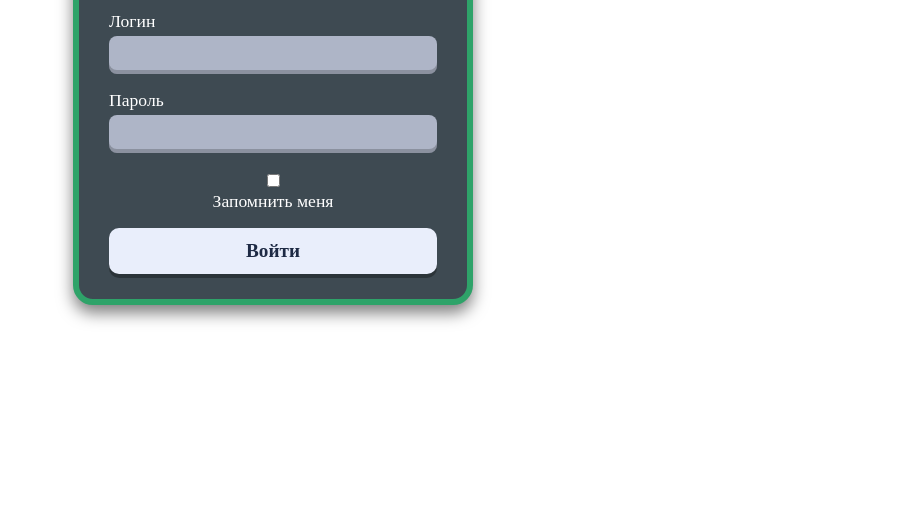
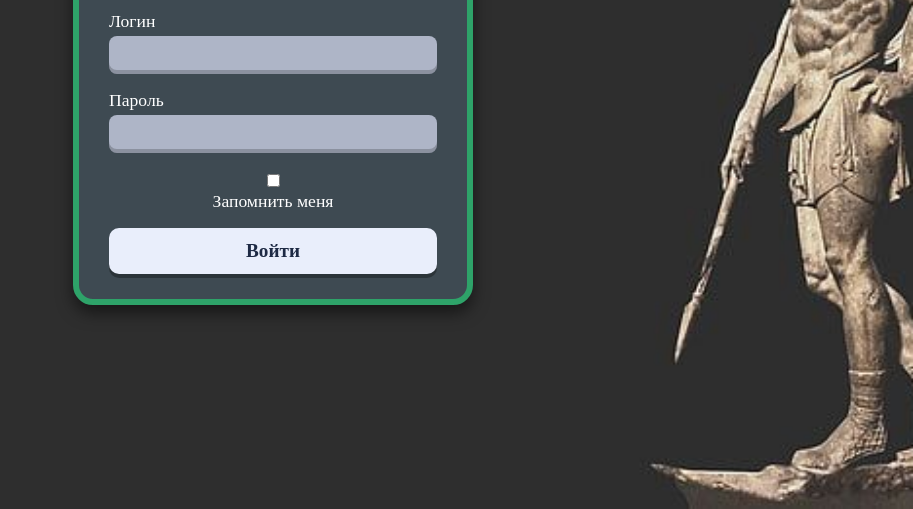
Before and after one commit to MaksinaND/AmbrosiaWEB, a plain HTML site: page login.html in a window 1280 px wide. Shown: the part 291-800 px from the top of the page, without its empty margins (367-1280 px from the left). Drawn offline with Linux system fonts and the light colour scheme; a web font is replaced by a local one.

Commit message:
Изменён путь к картинке для сайта

```diff
--- a/style.css
+++ b/style.css
@@ -14,7 +14,7 @@ table {margin: 20px auto; border-collapse: collapse; width: 80%;}
 th, td {border: 1px solid rgb(0, 9, 81); padding: 5px 10px; text-align: center;}
 
 /*<body class="background">, растягиваем на весь экран, flexbox режим, выравнивание вертикаль, горизонталь*/
-body.background {min-height: 100vh; margin: 0; display: flex; align-items: center; justify-content: center; background: url("images/background.png") center/cover no-repeat; padding: 20px;}
+body.background {min-height: 100vh; margin: 0; display: flex; align-items: center; justify-content: center; background: url("background.png") center/cover no-repeat; padding: 20px;}
 /*<main class="center">*/
 .center {display: flex; justify-content: center; align-items: center; width: 100%;}
 /*<form class="card">*/
@@ -36,4 +36,5 @@ body.background {min-height: 100vh; margin: 0; display: flex; align-items: cente
 .loginlink{display: block; width: max-content; margin: 8px auto 0; line-height: 0; padding: 0;}
 
 .loginpic{display: block; width: 64px; height: 64px;object-fit: contain; cursor: pointer; transition: transform .2s;}
+
 .loginpic:hover{ transform: scale(1.08); }
```
